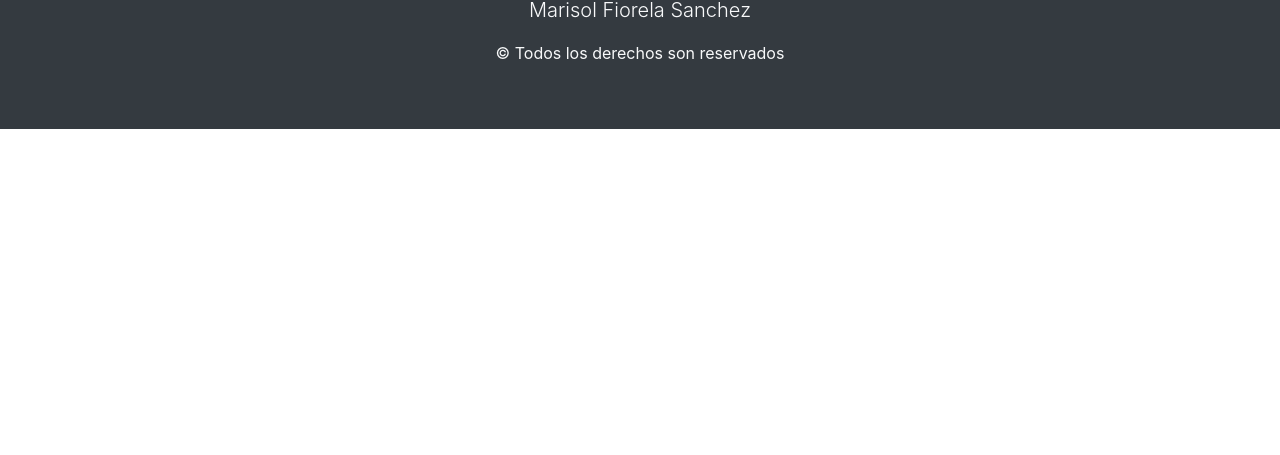
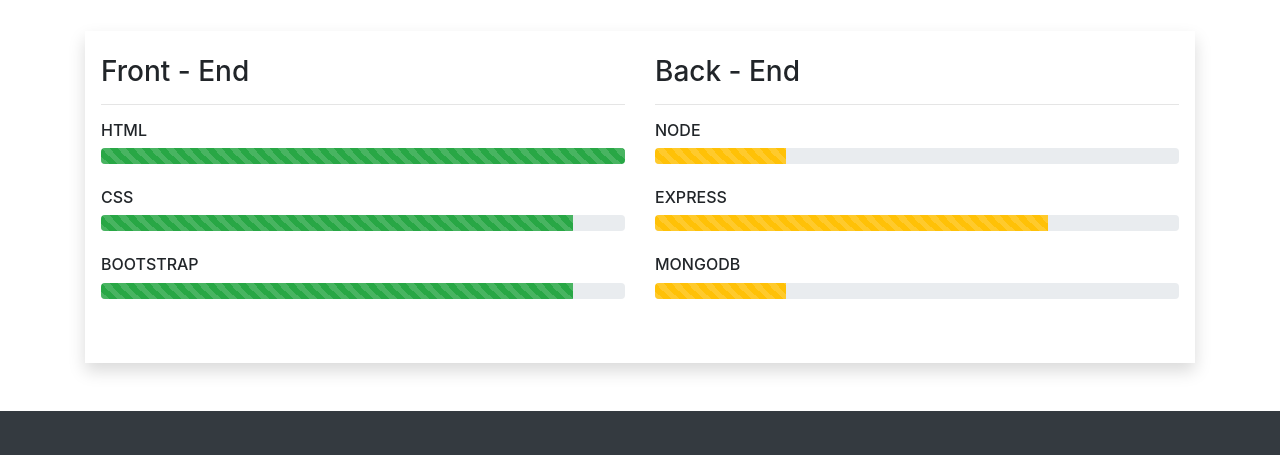
Before and after one commit to marisolfiorella/cvsanchezmarisol.github.io, a plain HTML site: page index.html in a window 1280 px wide. Shown: the part 1770-2225 px from the top of the page. Before the commit the page ends 1899 px from the top, so only its background shows below. Drawn offline with Linux system fonts and the light colour scheme.

Commit message:
Se creo la seccion de habilidades y se vinculo al navbar

```diff
--- a/css/style.css
+++ b/css/style.css
@@ -7,3 +7,7 @@
     width: 150px;
     border-radius: 30%;
 }
+
+.progressCss {
+    width: 90%;
+}
--- a/index.html
+++ b/index.html
@@ -33,7 +33,7 @@
                             <a class="nav-link" href="#">Educación</a>
                         </li>
                         <li class="nav-item">
-                            <a class="nav-link" href="#">Habilidades</a>
+                            <a class="nav-link" href="#habilidades">Habilidades</a>
                         </li>
                         <li class="nav-item">
                             <a class="nav-link" href="#">Portfolio</a>
@@ -122,6 +122,47 @@
                     </div>
                 </article>
             </section>
+            <section id="habilidades" class="my-5">
+                <h3 class="text-center display-4 mb-5">Habilidades</h3>
+                <article class="shadow p-3">
+                    <div class="row">
+                        <div class="col-md-6">
+                            <h3 class="mt-2">Front - End</h3>
+                            <hr>
+                            <h6>HTML</h6>
+                            <div class="progress">
+                                <div class="progress-bar progress-bar-striped bg-success w-100" role="progressbar" aria-valuenow="100" aria-valuemin="0" aria-valuemax="100"></div>
+                            </div>
+                            <h6 class="mt-4">CSS</h6>
+                            <div class="progress">
+                                <div class="progress-bar progress-bar-striped bg-success progressCss" role="progressbar" aria-valuenow="90" aria-valuemin="0" aria-valuemax="100"></div>
+                            </div>
+                            <h6 class="mt-4">BOOTSTRAP</h6>
+                            <div class="progress mb-5">
+                                <div class="progress-bar progress-bar-striped bg-success progressCss" role="progressbar" aria-valuenow="90" aria-valuemin="0" aria-valuemax="100"></div>
+                            </div>
+
+                        </div>
+                        <div class="col-md-6">
+                            <h3 class="mt-2">Back - End</h3>
+                            <hr>
+                            <h6>NODE</h6>
+                            <div class="progress">
+                                <div class="progress-bar progress-bar-striped bg-warning w-25" role="progressbar" aria-valuenow="25" aria-valuemin="0" aria-valuemax="100"></div>
+                            </div>
+                            <h6 class="mt-4">EXPRESS</h6>
+                            <div class="progress">
+                                <div class="progress-bar progress-bar-striped bg-warning w-75" role="progressbar" aria-valuenow="75" aria-valuemin="0" aria-valuemax="100"></div>
+                            </div>
+                            <h6 class="mt-4">MONGODB</h6>
+                            <div class="progress">
+                                <div class="progress-bar progress-bar-striped bg-warning w-25" role="progressbar" aria-valuenow="25" aria-valuemin="0" aria-valuemax="100"></div>
+                            </div>
+
+                        </div>
+                    </div>
+                </article>
+            </section>
         </section>
 
     </main>
```
